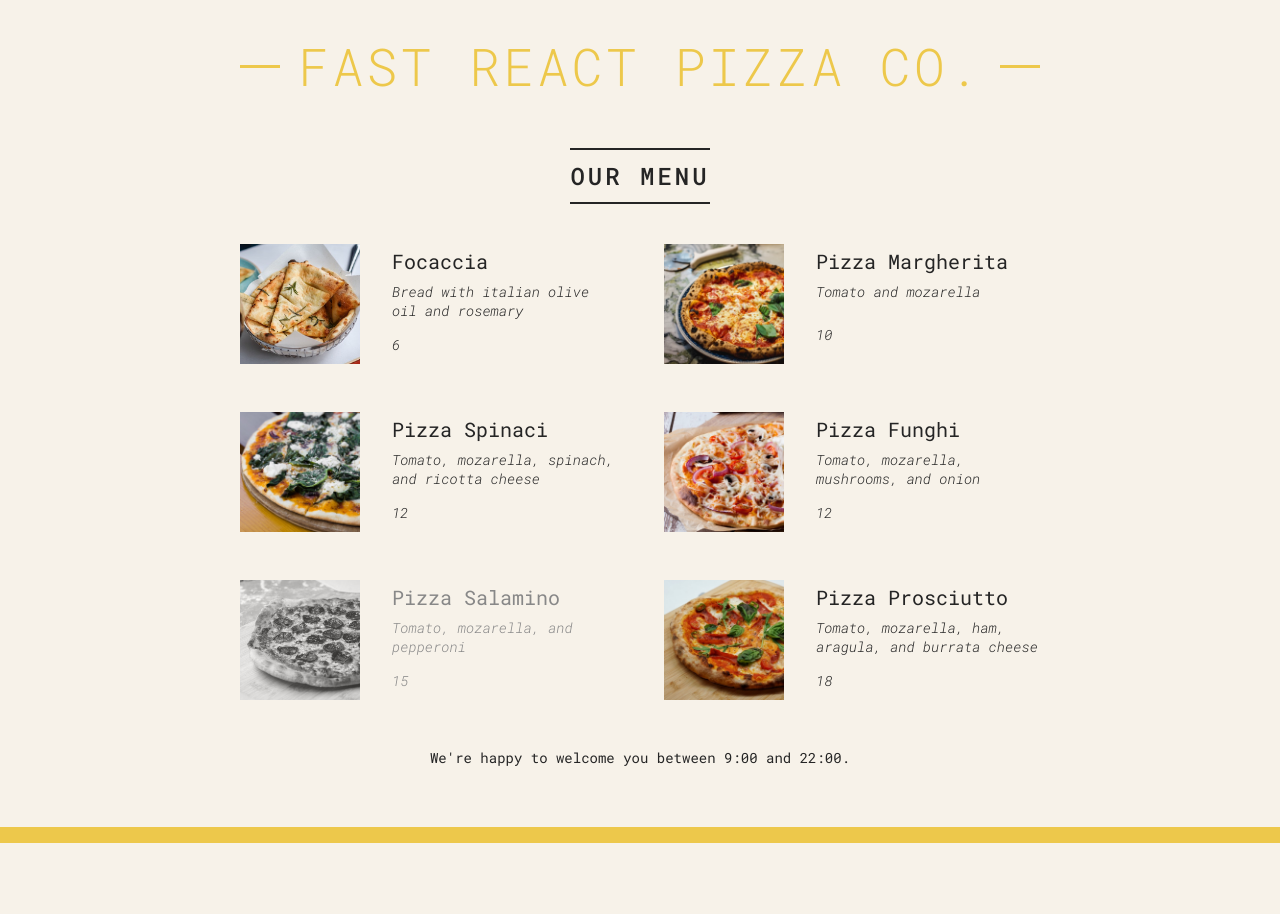
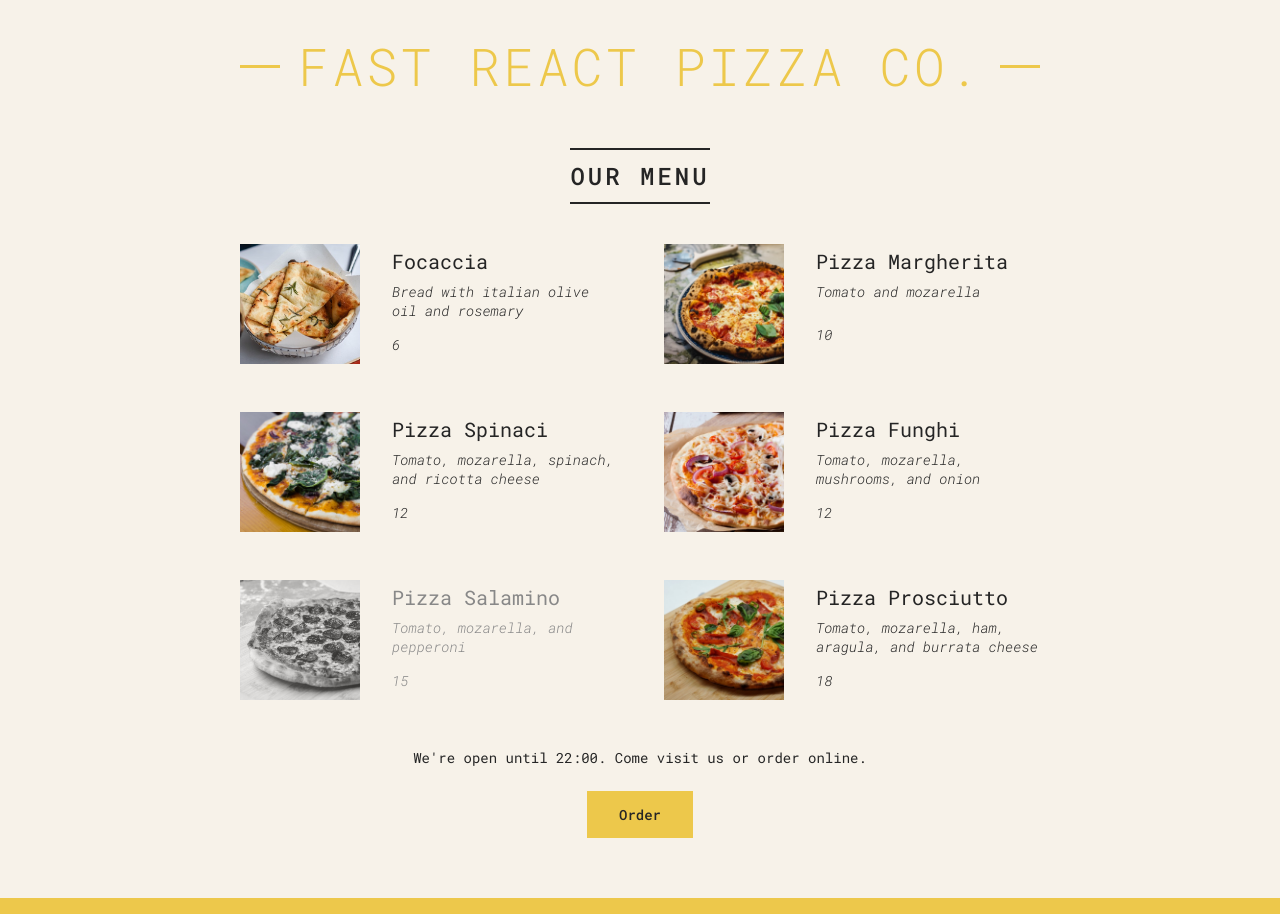
Before and after one commit to AmaduKamara/pizza-menu-app, a React (Create React App) app: page / in a window 1280 px wide. Before the commit the page ends 843 px from the top, so only its background shows below. Built offline with nearby package versions, Linux system fonts and the light colour scheme.

Commit message:
Update Footer.jsx

```diff
--- a/src/components/Footer.jsx
+++ b/src/components/Footer.jsx
@@ -4,7 +4,7 @@ import FooterClose from "./FooterClose";
 
 const Footer = () => {
   const hour = new Date().getHours();
-  const openHour = 9;
+  const openHour = 8;
   const closeHour = 22;
   const isOpen = hour >= openHour && hour <= closeHour;
 
@@ -36,7 +36,7 @@ const Footer = () => {
   return (
     <footer className="footer">
       {isOpen ? (
-        <FooterOpen closeHour={closeHour} />
+        <FooterOpen openHour={openHour} closeHour={closeHour} />
       ) : (
         <FooterClose openHour={openHour} closeHour={closeHour} />
       )}
```
